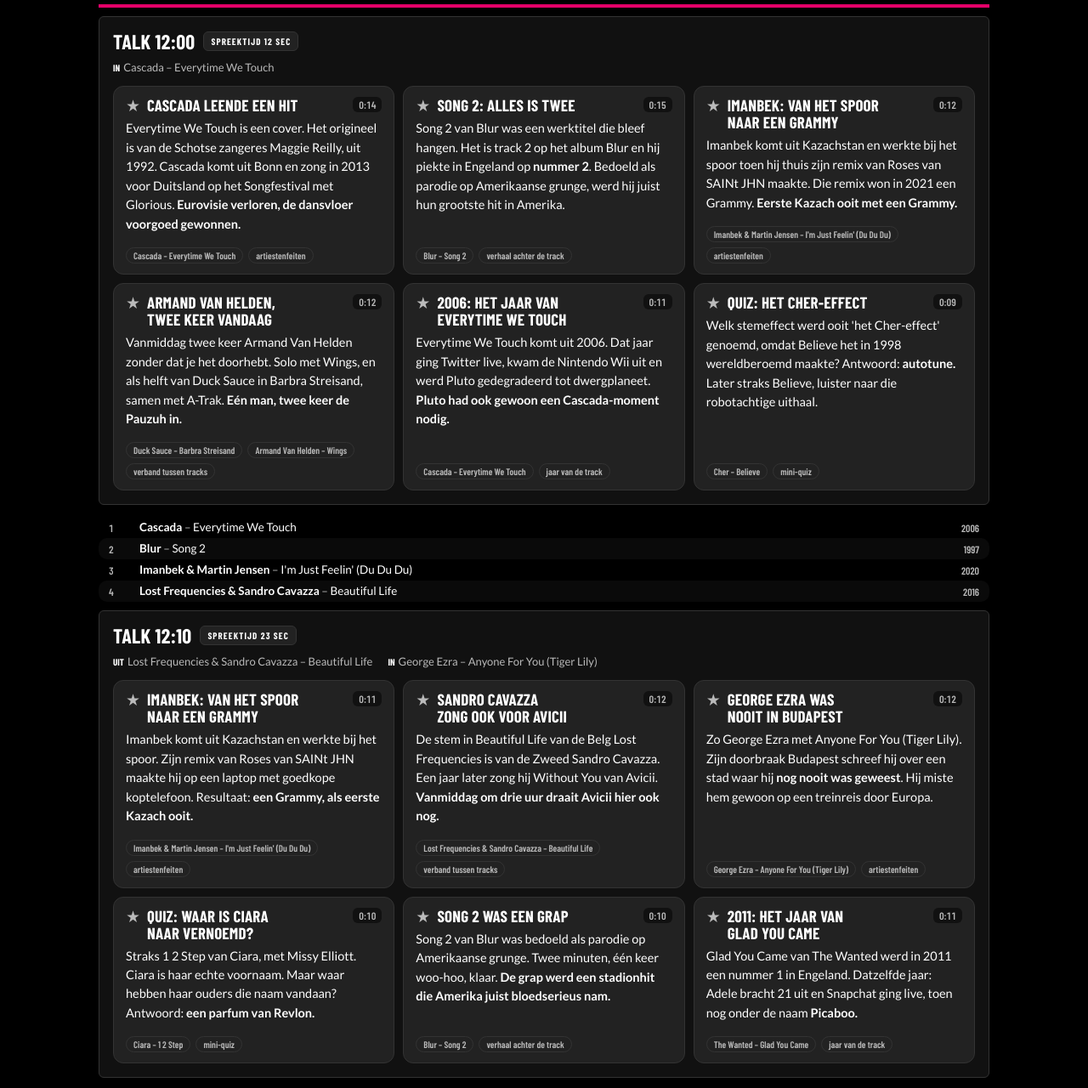
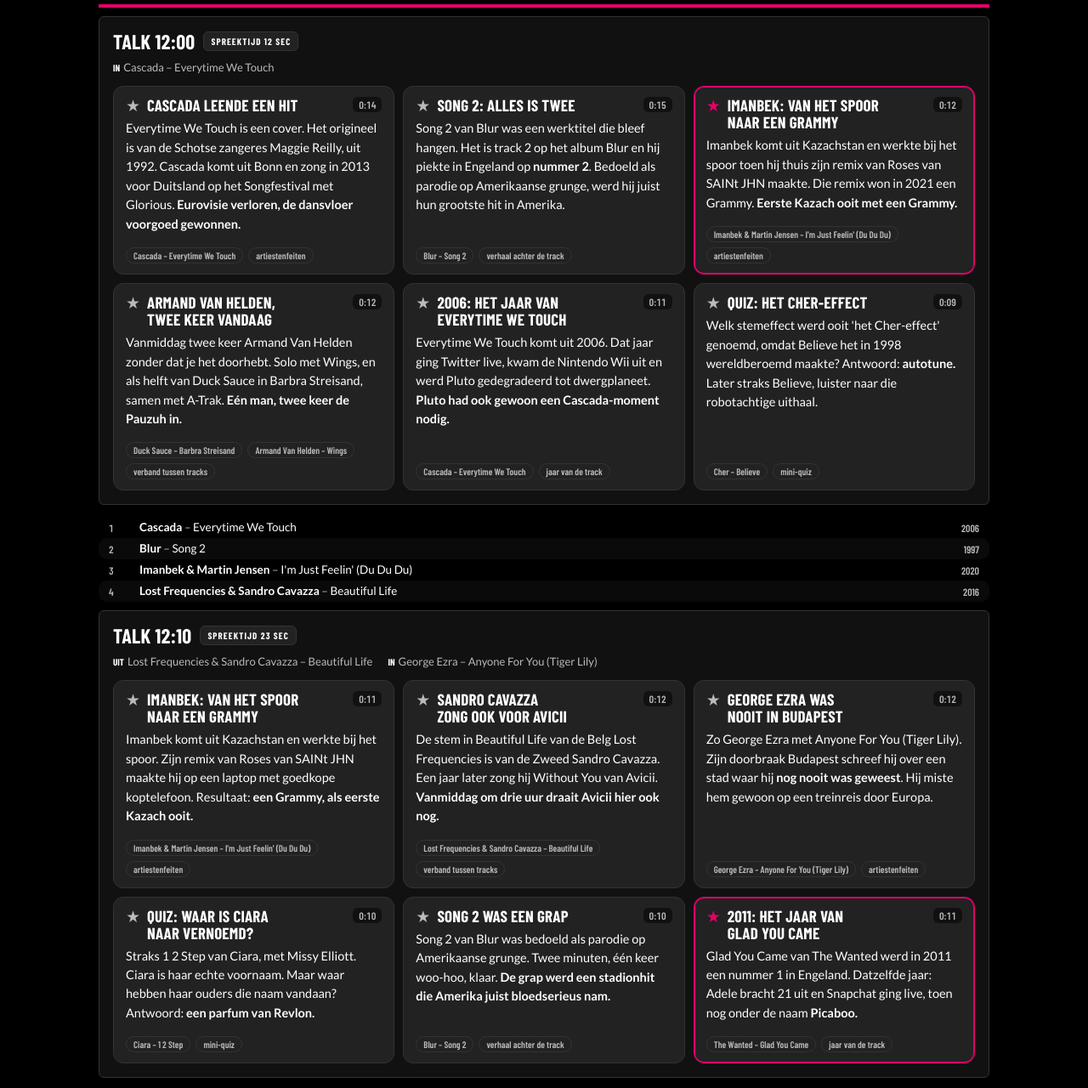
Before and after one commit to LauraWillemijn/hielkeboersma, a plain HTML site: page draaiboeklezen/index.html in a window 1280 px wide. Shown: the part 2480-3760 px from the top of the page at 85% size. Drawn offline with nearby package versions, Linux system fonts and the light colour scheme; a web font is replaced by a local one.

Commit message:
Leeskopie draaiboek 2026-11-17
Co-Authored-By: Claude Opus 5.5 <noreply@anthropic.com>

```diff
--- a/draaiboeklezen/index.html
+++ b/draaiboeklezen/index.html
@@ -170,7 +170,7 @@ label.f{display:grid;gap:5px;font:600 12px var(--f-mono);text-transform:uppercas
 
 
 
-    <footer><span class="tag">Blur – Song 2</span><span class="tag">verhaal achter de track</span></footer></article><article class="sug">
+    <footer><span class="tag">Blur – Song 2</span><span class="tag">verhaal achter de track</span></footer></article><article class="sug picked">
     <header><span class="pick" aria-hidden="true">★</span><h4>Imanbek: van het spoor naar een Grammy</h4><span class="dur kort">0:12</span></header>
     <div class="tekst"><p>Imanbek komt uit Kazachstan en werkte bij het spoor toen hij thuis zijn remix van Roses van SAINt JHN maakte. Die remix won in 2021 een Grammy. <strong>Eerste Kazach ooit met een Grammy.</strong></p></div>
 
@@ -227,7 +227,7 @@ label.f{display:grid;gap:5px;font:600 12px var(--f-mono);text-transform:uppercas
 
 
 
-    <footer><span class="tag">Blur – Song 2</span><span class="tag">verhaal achter de track</span></footer></article><article class="sug">
+    <footer><span class="tag">Blur – Song 2</span><span class="tag">verhaal achter de track</span></footer></article><article class="sug picked">
     <header><span class="pick" aria-hidden="true">★</span><h4>2011: het jaar van Glad You Came</h4><span class="dur kort">0:11</span></header>
     <div class="tekst"><p>Glad You Came van The Wanted werd in 2011 een nummer 1 in Engeland. Datzelfde jaar: Adele bracht 21 uit en Snapchat ging live, toen nog onder de naam <strong>Picaboo.</strong></p></div>
 
```
